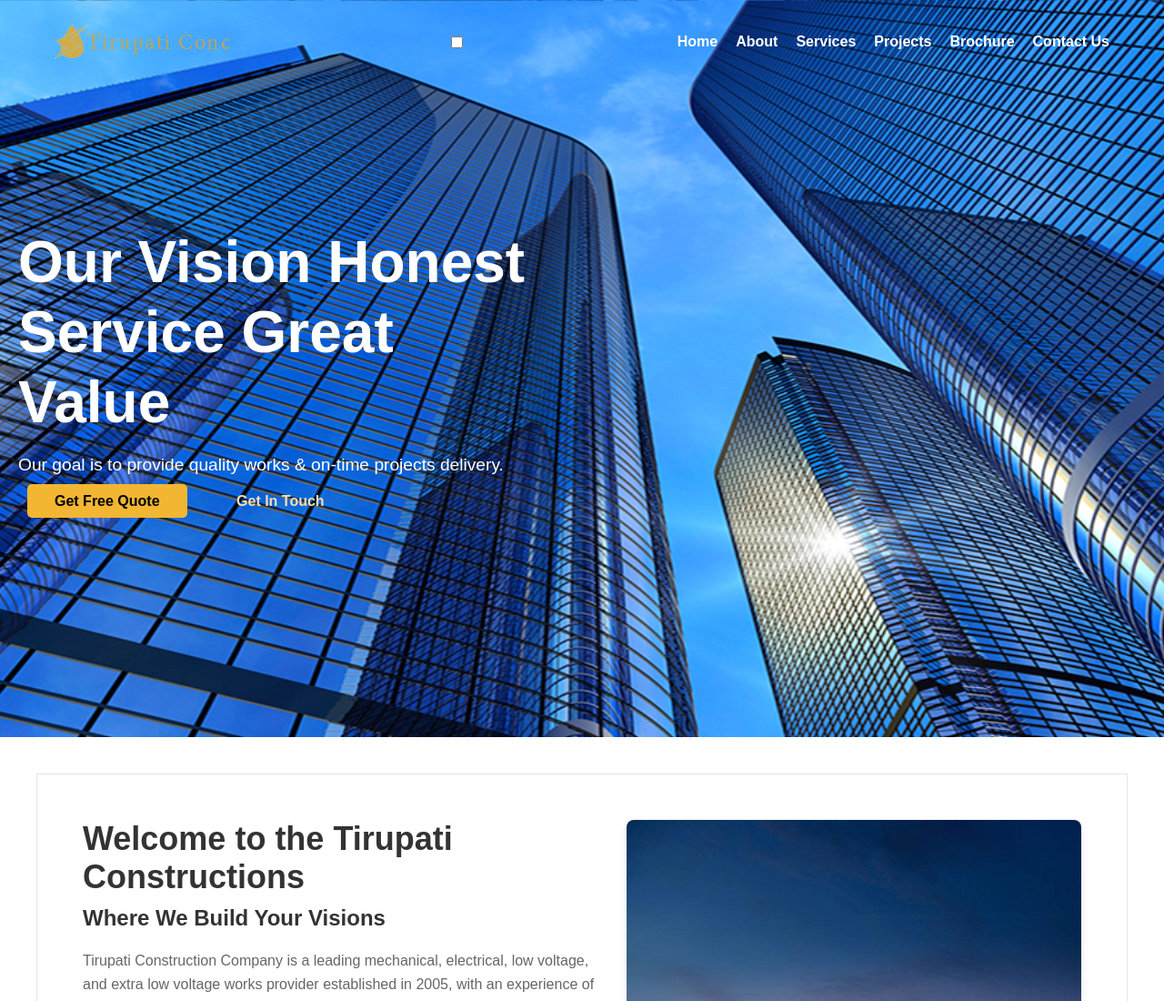
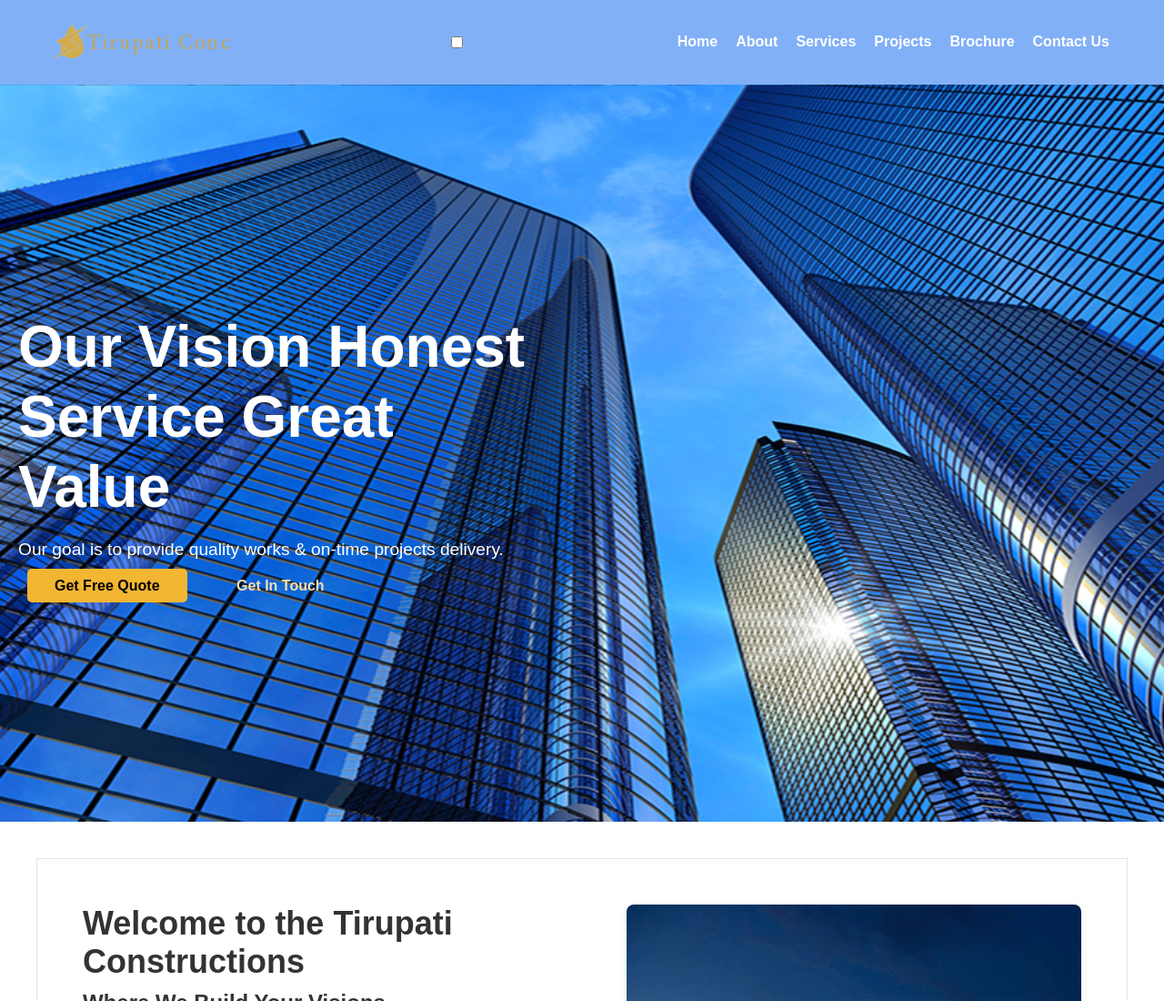
Before and after one commit to pundirharsh/Tirupati-Conc-, a plain HTML site: page index.html in a window 1280 px wide. Shown: the top 1100 px of the page at 91% size. Drawn offline with Linux system fonts and the light colour scheme.

Commit message:
Update styles.css

```diff
--- a/styles.css
+++ b/styles.css
@@ -11,9 +11,9 @@ body {
 
 /* Header styles */
 header {
-    /* background-color: #7a746f; */
+    background-color: #81b0f7;
     color: white;
-    position: fixed;
+/*     position: fixed; */
     top: 0;
     width: 100%;
     z-index: 1000;
```
